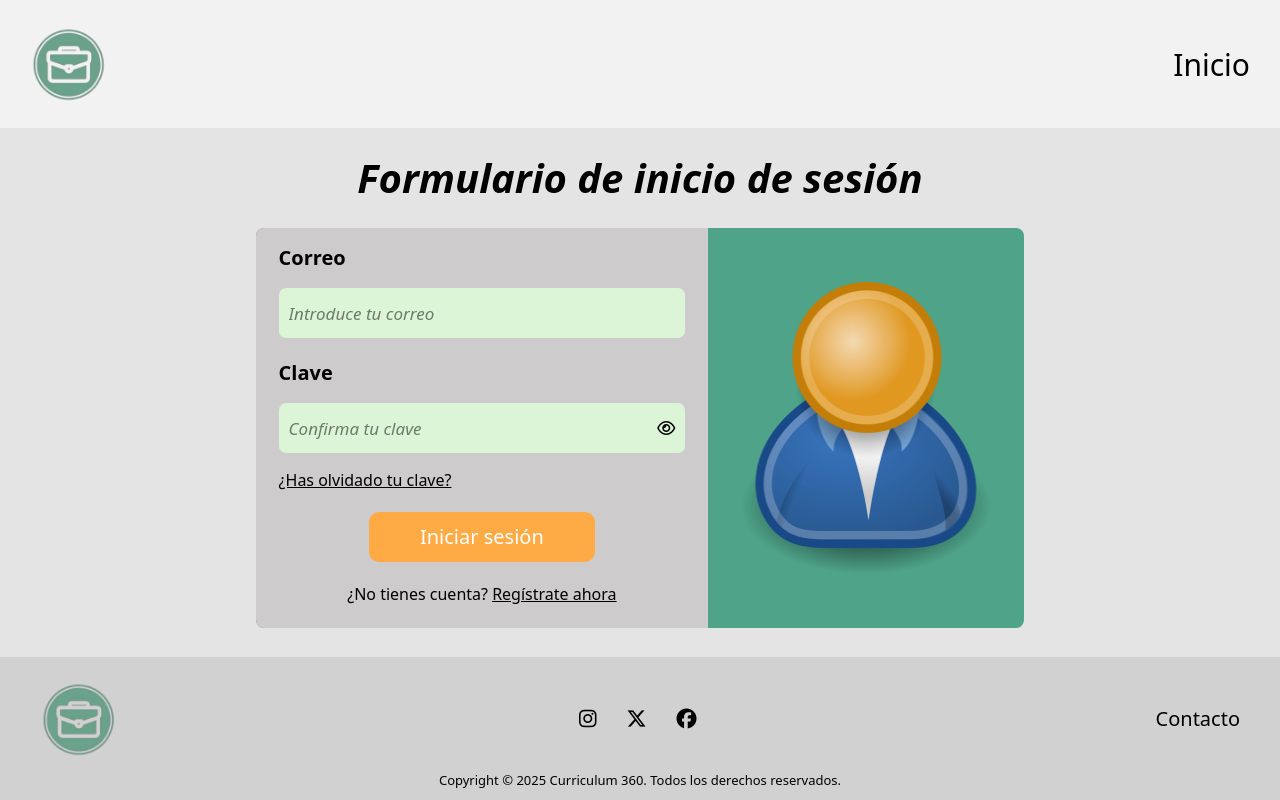
After one commit to Chusneo04/ProyectoFinal-TFG, a Flask app: page /login in a window 1280 px wide. The commit adds this page. Run offline with Flask 3, Linux system fonts and the light colour scheme; some libraries are stand-ins or nearby versions.

Commit message:
Creada la interfaz de login

```diff
--- a/src/app.py
+++ b/src/app.py
@@ -3,7 +3,7 @@ import os
 from flask_mysqldb import MySQL
 from datetime import datetime
 from dotenv import load_dotenv
-from forms import Usuario
+from forms import Usuario_register, Usuario_login
 from werkzeug.security import generate_password_hash, check_password_hash
 from flask_login import LoginManager, UserMixin, login_user, login_required, current_user, logout_user
 
@@ -73,7 +73,7 @@ def register():
 
 
         cursor = mysql.connection.cursor()
-        usuario = Usuario() #Aqui traemos el formulario para llevar a cabo el registro del usuario
+        usuario = Usuario_register() #Aqui traemos el formulario para llevar a cabo el registro del usuario
 
         #Si todos los campos del formulario se han validado correctamente
 
@@ -120,6 +120,54 @@ def register():
     except:
         flash('Error al registrar')
 
+@app.route('/login', methods=['GET', 'POST'])
+def login():
+    try:
+        #Aqui comprobamos si el usuario ya esta autenticado, si lo está te redirije a la interfaz de perfil
+
+        if current_user.is_authenticated:
+            return redirect(url_for('perfil'))
+
+
+        cursor = mysql.connection.cursor()
+        usuario = Usuario_login() #Aqui traemos el formulario para llevar a cabo el registro del usuario
+
+        #Si todos los campos del formulario se han validado correctamente
+
+        if usuario.validate_on_submit and request.method == 'POST':
+
+            #Obtenemos todos los datos sobre el usuario para proceder al inicio de sesión
+
+            correo = request.form.get('correo')
+            clave = request.form.get('clave')
+
+            cursor.execute('SELECT * FROM usuarios WHERE correo = %s', (correo,)) #Aqui comprobamos si el usuario existe ya en la base de datos
+            usuario_existente = cursor.fetchone()
+
+            #Aqui le mostramos un mensaje al usuario en caso de que no esté registrado
+
+            if not usuario_existente:
+                flash('Las credenciales introducidas son incorrectas')
+                return render_template('login.html', usuario=usuario)
+
+            else:
+                #Y aqui ya llevamos a cabo el inicio de sesión para que pueda acceder a las rutas protegidas
+
+                if check_password_hash(usuario_existente[4], clave):
+                    usuario_obj = User(usuario_existente[0], usuario_existente[1], usuario_existente[2], usuario_existente[3], usuario_existente[4], usuario_existente[5])
+                    login_user(usuario_obj)
+                    return redirect(url_for('perfil')) #Si todo va bien redirige al usuario a la interfaz de perfil
+                else:
+                    flash('Las credenciales introducidas son incorrectas')
+                    return render_template('login.html', usuario=usuario)
+        return render_template('login.html', usuario=usuario) #Muestra la interfaz de login y envia al html el formulario para gestionar alli el diseño
+
+    except:
+        flash('Error al Iniciar sesión')
+        return render_template('login.html', usuario=usuario)
+
+
+
 
 #Esta es la funcion de la interfaz de perfil
 
--- a/src/forms.py
+++ b/src/forms.py
@@ -2,7 +2,7 @@ from flask_wtf import FlaskForm
 from wtforms import StringField, PasswordField, SubmitField, EmailField
 from wtforms.validators import DataRequired, Email, Length, EqualTo, ValidationError
 
-class Usuario(FlaskForm):
+class Usuario_register(FlaskForm):
     nombre = StringField('Nombre', validators=[
         DataRequired(),
         Length(max=30)
@@ -31,3 +31,16 @@ class Usuario(FlaskForm):
     ])
 
     registrar = SubmitField('Registrar')
+
+class Usuario_login(FlaskForm):
+    correo = EmailField('Correo', validators=[
+        DataRequired(),
+        Length(max=100),
+        Email()
+    ])
+
+    clave = PasswordField('Clave', validators=[
+        DataRequired()
+    ])
+
+    iniciar_sesion = SubmitField('Iniciar sesión')
--- a/src/templates/layout.html
+++ b/src/templates/layout.html
@@ -12,11 +12,12 @@
 </head>
 
 <body>
-    <div class="w-full font-roboto bg-[#E5E4E4]">
+    <div class="flex flex-col min-h-screen">
+        <div class="w-full font-roboto bg-[#E5E4E4] flex-grow">
             {% block body %}
             {% endblock %}
         </div>
-    <footer class="bg-[#D1D1D1] flex flex-col items-center pb-[10px] sm:p-[10px]">
+        <footer class="bg-[#D1D1D1] flex flex-col items-center justify-end pb-[10px] sm:p-[10px]">
             <div class="w-full h-[20vh] lg:h-[13vh] px-[10px] lg:px-[30px] text-[20px] flex items-center justify-between">
                 <img src="../static/img/logo.png" alt="CURRICULUMS" class="w-[4rem] lg:w-[5rem]">
                 <div>
@@ -32,6 +33,8 @@
             </div>
             <p class="text-center text-[13px]">Copyright © 2025 Curriculum 360. Todos los derechos reservados.</p>
         </footer>
+    </div>
+
 
     <script src="../static/js/main.js"></script>
 </body>
--- /dev/null
+++ b/src/templates/login.html
@@ -0,0 +1,65 @@
+{% extends './layout.html' %}
+
+    {% block body %}
+
+    <div class="w-full flex flex-col items-center ">
+        <header class="w-full h-[6rem] flex flex-row items-center justify-between bg-[#F2F2F2] px-[30px] text-[20px] sm:h-[7rem] lg:h-[8rem]">
+            <img src="../static/img/logo.png" alt="CURRICULUMS" class="w-[5rem]">
+            <a href="/" class="text-[30px]">Inicio</a>
+        </header>
+
+        <!-- Obtenemos el mensaje enviado desde el flask -->
+
+        {% with messages = get_flashed_messages() %}
+        {% if messages %}
+        {% for msg in messages %}
+        <div id="usuario_existe" class="bg-gray-500 text-white p-4 rounded text-center fixed top-4 right-4 shadow-lg z-50 duration-2500 opacity-200">
+            <p>{{msg}}</p>
+        </div>
+        {% endfor %}
+        {% endif %}
+        {% endwith %}
+
+        <h1 class="text-[30px] w-[90%] min-[568px]:text-[40px] text-center font-bold italic mt-[20px] mb-[20px]">Formulario de inicio de sesión</h1>
+        <div class="w-[85%] sm:w-[30rem] lg:w-[60%] min-[568px]:w-[80%] mb-[20px] flex flex-col lg:flex-row-reverse items-center bg-[#4FA389] rounded-lg">
+            <!-- Imagen de usuario -->
+            <div class="w-full min-[568px]:h-[90vh] lg:w-[70%] h-[40vh] sm:h-[20rem] rounded-t-lg lg:rounded-l-lg">
+                <img class="w-full h-full" src="../static/img/user.png" alt="Imagen de Usuario">
+            </div>
+
+            <!-- Aqui tenemos el formulario de registro -->
+
+            <form method="post" class="bg-[#CDCBCB] rounded-b-lg w-full h-[25rem] sm:h-[25rem] flex flex-col items-center gap-[20px] pt-[15px] pb-[15px] lg:rounded-l-lg lg:rounded-r-none">
+
+                <!-- Aqui el campo del correo electronico -->
+
+                <div class="w-[90%] flex flex-col gap-[15px]">
+                    {{ usuario.correo.label(class="text-[20px] font-bold") }}
+                    {{ usuario.correo(class="w-full h-[50px] bg-[#DCF5D6] rounded-[7px] p-[10px] text-[17px] italic",placeholder='Introduce tu correo') }}
+                </div>
+
+                <!-- Aqui el campo de clave -->
+
+                <div class="w-[90%] flex flex-col gap-[15px]">
+                    {{ usuario.clave.label(class="text-[20px] font-bold") }}
+                    <div class="flex w-full justify-end items-center">
+                        {{ usuario.clave(id="clave", class="w-full h-[50px] bg-[#DCF5D6] rounded-[7px] p-[10px] text-[17px] italic",placeholder='Confirma tu clave') }}
+
+                        <!-- Aqui esta el ojo que se ve en el campo para mostrar/ocultar la clave -->
+
+                        <input type="checkbox" id='mostrar_clave' class="hidden" onchange="document.getElementById('clave').type = this.checked ? 'text' : 'password'">
+                        <label for="mostrar_clave" class="absolute flex justify-end mr-[10px] cursor-pointer"><i class="fa-regular fa-eye"></i></label>
+                    </div>
+                    <a href="#" class="underline">¿Has olvidado tu clave?</a>
+                </div>
+
+                <!-- Y aqui tenemos el boton para iniciar sesión -->
+
+                {{ usuario.iniciar_sesion(class="bg-[#FFAB45] h-[50px] w-[50%] text-[20px] text-[white] rounded-[10px] cursor-[pointer]") }}
+                <p>¿No tienes cuenta? <a href="/register" class="underline">Regístrate ahora</a></p>
+            </form>
+
+        </div>
+    </div>
+
+    {% endblock %}
--- a/src/templates/register.html
+++ b/src/templates/register.html
@@ -85,6 +85,7 @@
                 <!-- Y aqui tenemos el boton para registrar el usuario -->
 
                 {{ usuario.registrar(class="bg-[#FFAB45] h-[50px] w-[50%] text-[20px] text-[white] rounded-[10px] cursor-[pointer]") }}
+                <p>¿Ya tienes cuenta? <a href="/login" class="underline">Inicia Sesión</a></p>
             </form>
 
         </div>
```
Lines whose indentation alone changed are shown as unchanged.
